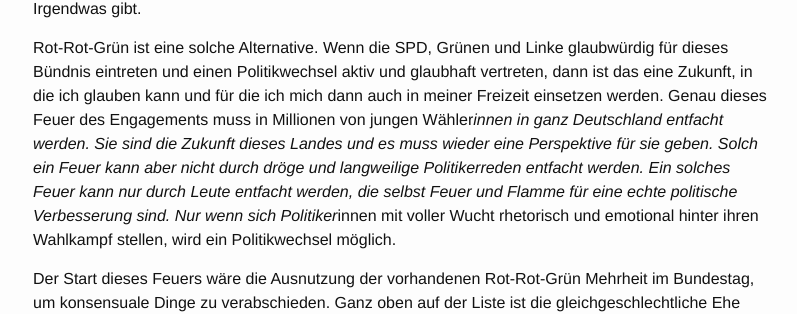
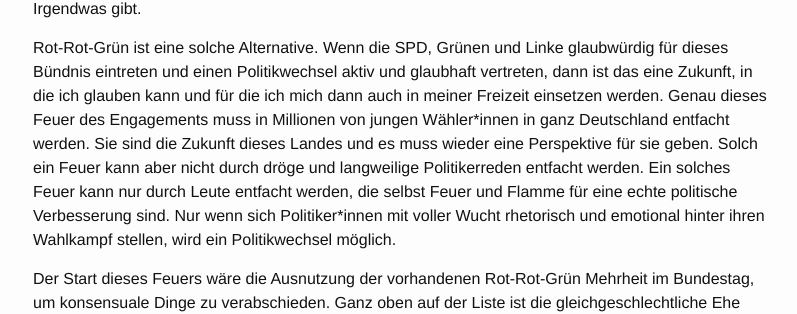
Before and after one commit to frmwrk123/frmwrk123.github.io, a Jekyll site: the page built from _posts/2016-07-26-red-red-green2017.markdown, in a window 1280 px wide and 900 px high, scrolled down 2700 px. Shown: the part 221-535 px from the top of the window, without its empty margins (237-1034 px from the left). Built offline with Jekyll 4.4.1, drawn with Linux system fonts in a browser that asks for light colours.

```diff
--- a/_posts/2016-07-26-red-red-green2017.markdown
+++ b/_posts/2016-07-26-red-red-green2017.markdown
@@ -148,7 +148,7 @@ Rot-Rot-Grün ist eine solche Alternative. Wenn die SPD, Grünen und Linke glaub
 für dieses Bündnis eintreten und einen Politikwechsel aktiv und glaubhaft vertreten,
 dann ist das eine Zukunft, in die ich glauben kann und für die ich mich dann
 auch in meiner Freizeit einsetzen werden. Genau dieses Feuer des Engagements
-muss in Millionen von jungen Wähler*innen in ganz Deutschland entfacht werden.
+muss in Millionen von jungen Wähler\*innen in ganz Deutschland entfacht werden.
 Sie sind die Zukunft dieses Landes und es muss wieder eine Perspektive für
 sie geben. Solch ein Feuer kann aber nicht durch dröge und langweilige
 Politikerreden entfacht werden. Ein solches Feuer kann nur durch Leute
```
